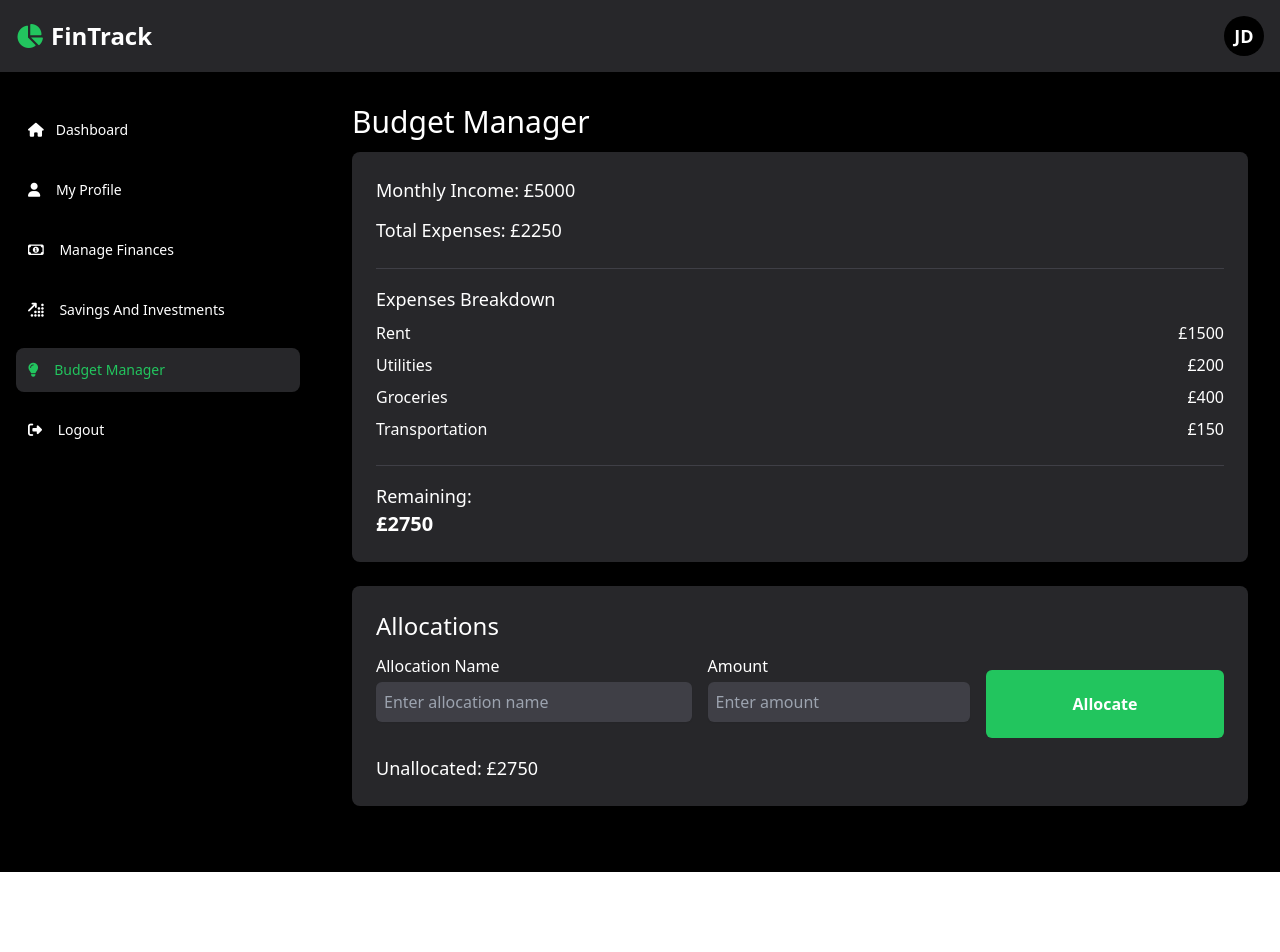
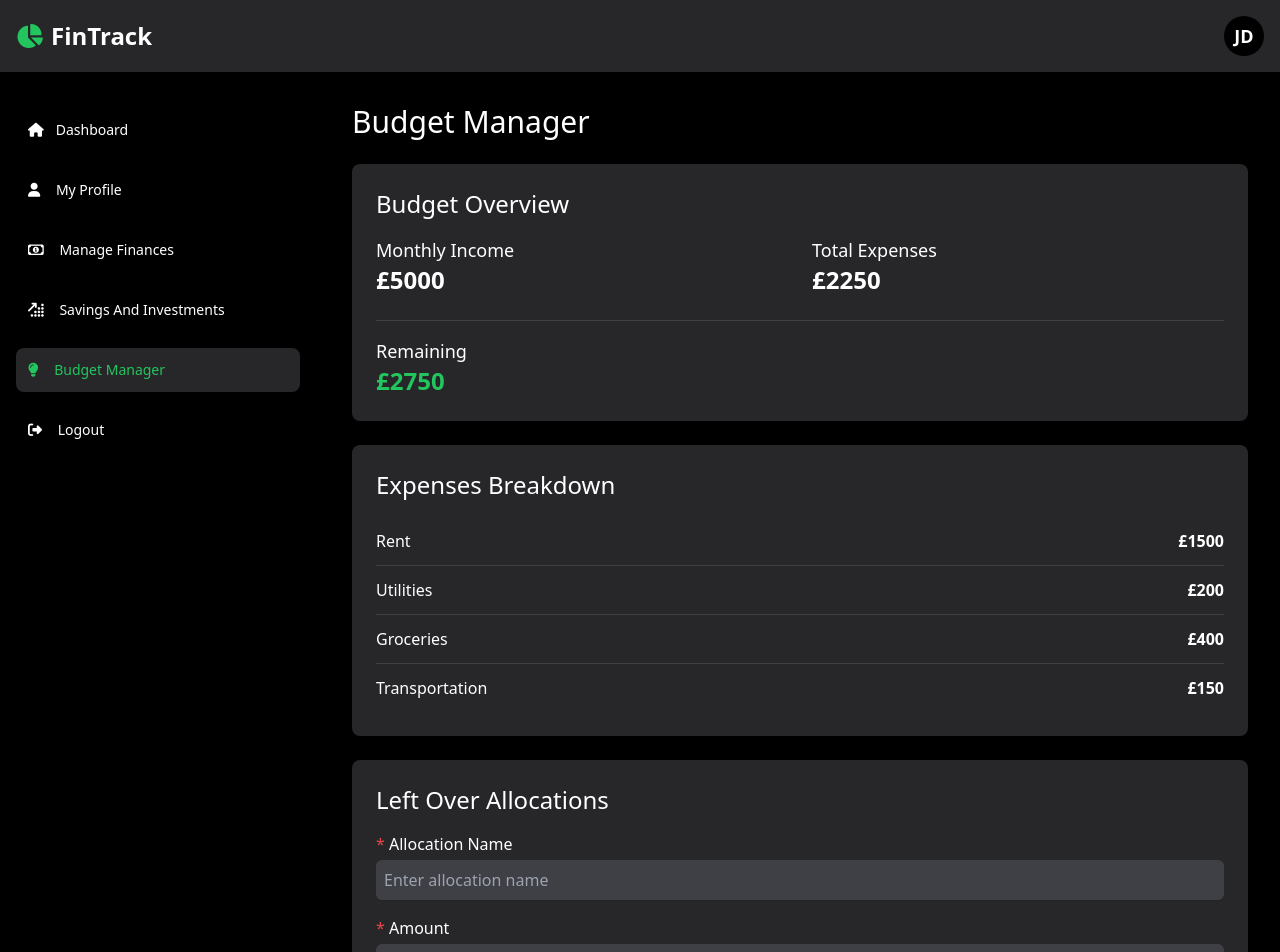
Before and after one commit to owensanders/fintrack-frontend, a Vue app: page /budget-manager in a window 1280 px wide. Shown: the top 952 px of the page. Before the commit the page ends 872 px from the top, so only its background shows below. Built offline with nearby package versions, Linux system fonts and the light colour scheme.

Commit message:
Minor design changes for inputs and layouts

```diff
--- a/src/components/BudgetManager.vue
+++ b/src/components/BudgetManager.vue
@@ -3,68 +3,78 @@
   <div class="flex">
     <SideBar />
     <div class="flex-grow p-8 bg-black text-white">
-      <h1 class="text-3xl mb-3">Budget Manager</h1>
+      <h1 class="text-3xl mb-6">Budget Manager</h1>
       <div class="bg-zinc-800 rounded-lg p-6">
-        <div class="mb-6">
-          <div class="mb-3">
-            <h2 class="text-lg">Monthly Income: £5000</h2>
+        <h2 class="text-2xl mb-4">Budget Overview</h2>
+        <div class="grid grid-cols-2 gap-6">
+          <div>
+            <h3 class="text-lg font-medium">Monthly Income</h3>
+            <p class="text-2xl font-semibold">£5000</p>
           </div>
           <div>
-            <h2 class="text-lg">Total Expenses: £2250</h2>
+            <h3 class="text-lg font-medium">Total Expenses</h3>
+            <p class="text-2xl font-semibold">£2250</p>
           </div>
         </div>
-
         <div class="border-t border-zinc-700 pt-4 mt-6">
-          <h2 class="text-lg mb-2">Expenses Breakdown</h2>
-          <ul class="space-y-2">
-            <li class="flex justify-between">
-              <span>Rent</span><span>£1500</span>
+          <h3 class="text-lg font-medium">Remaining</h3>
+          <p class="text-2xl font-bold text-green-500">£2750</p>
+        </div>
+      </div>
+      <div class="bg-zinc-800 rounded-lg p-6 mt-6">
+        <h2 class="text-2xl mb-4">Expenses Breakdown</h2>
+        <ul class="divide-y divide-zinc-700">
+          <li class="py-3 flex justify-between">
+            <span>Rent</span><span class="font-semibold">£1500</span>
           </li>
-            <li class="flex justify-between">
-              <span>Utilities</span><span>£200</span>
+          <li class="py-3 flex justify-between">
+            <span>Utilities</span><span class="font-semibold">£200</span>
           </li>
-            <li class="flex justify-between">
-              <span>Groceries</span><span>£400</span>
+          <li class="py-3 flex justify-between">
+            <span>Groceries</span><span class="font-semibold">£400</span>
           </li>
-            <li class="flex justify-between">
-              <span>Transportation</span><span>£150</span>
+          <li class="py-3 flex justify-between">
+            <span>Transportation</span><span class="font-semibold">£150</span>
           </li>
         </ul>
       </div>
-
-        <div class="border-t border-zinc-700 mt-6 pt-4">
-          <h2 class="text-lg">Remaining:</h2>
-          <p class="text-xl font-semibold">£2750</p>
-        </div>
-      </div>
-
       <div class="bg-zinc-800 rounded-lg p-6 mt-6">
-        <h1 class="text-2xl mb-3">Allocations</h1>
-        <div class="flex space-x-4">
+        <h2 class="text-2xl mb-4">Left Over Allocations</h2>
+        <form @submit.prevent="allocateFunds" class="space-y-4">
+          <div>
             <Input
                 id="allocation-name"
                 v-model="allocationName"
                 label="Allocation Name"
                 type="text"
                 placeholder="Enter allocation name"
-              input-classes="p-2"
+                input-classes="p-2 w-full"
+                :is-required="true"
             />
+          </div>
+          <div>
             <Input
                 id="allocation-amount"
                 v-model="allocationAmount"
                 label="Amount"
                 type="number"
                 placeholder="Enter amount"
-              input-classes="p-2"
+                input-classes="p-2 w-full"
+                :is-required="true"
             />
+          </div>
+          <div>
             <button
-              class="w-1/3 bg-green-500 hover:bg-gray-800 transition text-white font-semibold rounded-md mt-4"
-              @click="allocateFunds">
-            Allocate
+                type="submit"
+                class="bg-green-500 hover:bg-green-600 transition text-white font-semibold rounded-md px-4 py-2 w-full sm:w-auto"
+            >
+              Allocate Funds
             </button>
           </div>
-        <div class="mt-4">
-          <h3 class="text-lg">Unallocated: £2750</h3>
+        </form>
+        <div class="mt-6">
+          <h3 class="text-lg font-medium">Unallocated</h3>
+          <p class="text-2xl font-semibold">£2750</p>
         </div>
       </div>
     </div>
--- a/src/components/ManageFinances.vue
+++ b/src/components/ManageFinances.vue
@@ -10,11 +10,12 @@
         <h1 class="text-2xl mb-3">Income</h1>
         <form>
           <Input
-              placeholder="Monthly Income (£)"
+              label="Monthly Income (£)"
               id="monthly-income"
               type="number"
               v-model="monthlyIncome"
               input-classes="p-3"
+              :is-required="true"
           />
           <button
               type="submit"
@@ -26,18 +27,20 @@
         <h1 class="text-2xl mb-3 mt-7">Expenses</h1>
         <form @submit.prevent="handleSaveExpense">
           <Input
-              placeholder="Expense Name"
+              label="Expense Name"
               id="name"
               type="text"
               v-model="newExpense.name"
               input-classes="p-3"
+              :is-required="true"
           />
           <Input
-              placeholder="Amount"
+              label="Amount"
               id="amount"
               type="number"
               v-model="newExpense.amount"
               input-classes="p-3"
+              :is-required="true"
           />
           <button
               type="submit"
--- a/src/components/Questions.vue
+++ /dev/null
@@ -1,90 +0,0 @@
-<template>
-  <div class="min-h-screen flex flex-col items-center justify-center">
-    <h1 class="text-4xl font-bold mt-4 md:mt-0">
-      FinTrack <i class="fa-solid fa-chart-pie"></i>
-    </h1>
-    <div
-      class="bg-zinc-800 shadow-md rounded-lg p-6 max-w-md mx-5 my-5 md:mx-auto md:w-full md:p-8"
-    >
-      <h2 class="text-2xl font-semibold mb-6 text-center">Finance Questions</h2>
-      <p class="text-center md:text-left">
-        To provide you with help and advice, we first need you to answer some
-        questions about your personal finances.
-      </p>
-      <form class="mt-5" @submit.prevent="handleSubmit">
-        <h2 class="text-xl font-semibold text-center mb-2">Income</h2>
-        <Input
-          label="Monthly Income (£)"
-          id="monthly-income"
-          v-model="monthlyIncome"
-          type="number"
-        />
-        <div class="mt-5">
-          <h2 class="text-xl font-semibold text-center mb-2">Expenses</h2>
-          <Input
-            label="Expense Name"
-            id="expense-name"
-            v-model="newExpenseName"
-            type="text"
-          />
-          <Input
-            label="Expense Amount (£)"
-            id="expense-amount"
-            v-model="newExpenseAmount"
-            type="number"
-          />
-          <button
-            type="button"
-            @click="addExpense"
-            class="mt-3 w-full flex items-center justify-center py-2 px-4 bg-green-500 hover:bg-gray-700 text-white font-semibold rounded-md shadow transition duration-150"
-          >
-            <i class="fa-solid fa-plus mr-2"></i> Add Expense
-          </button>
-        </div>
-        <ul class="mt-3">
-          <li
-            v-for="(expense, index) in expenses"
-            :key="index"
-            class="flex justify-between text-white"
-          >
-            <span>{{ expense.name }}</span>
-            <span>£{{ expense.amount }}</span>
-          </li>
-        </ul>
-        <button
-          type="submit"
-          class="w-full py-2 px-4 bg-green-500 hover:bg-gray-700 text-white font-semibold rounded-md shadow transition duration-150 mt-3"
-        >
-          Submit
-        </button>
-      </form>
-    </div>
-  </div>
-</template>
-
-<script setup lang="ts">
-import { ref } from "vue";
-import Input from "./ui/Input.vue";
-import { Expense } from "@/interfaces/Expense";
-
-const monthlyIncome = ref<number | null>(null);
-const newExpenseName = ref<string>("");
-const newExpenseAmount = ref<number | null>(null);
-const expenses = ref<Expense[]>([]);
-
-const addExpense = () => {
-  if (newExpenseName.value.trim() !== "" && newExpenseAmount.value !== null) {
-    expenses.value.push({
-      name: newExpenseName.value,
-      amount: newExpenseAmount.value,
-    });
-    newExpenseName.value = "";
-    newExpenseAmount.value = null;
-  }
-};
-
-const handleSubmit = () => {
-  console.log(`Monthly Income: £${monthlyIncome.value}`);
-  console.log("Expenses: ", expenses.value);
-};
-</script>
--- a/src/components/ui/Input.vue
+++ b/src/components/ui/Input.vue
@@ -1,14 +1,13 @@
 <template>
   <div class="mb-4">
     <label :for="id" class="font-medium">
-      {{ label }} <span v-if="isRequired" class="text-red-500">*</span>
+      <span v-if="isRequired" class="text-red-500">* </span>{{ label }}
     </label>
     <input
         :type="type"
         :id="id"
         :value="modelValue"
         @input="updateValue"
-        required
         :class="['mt-1', 'w-full', 'border-gray-600', 'bg-zinc-700', 'text-white', 'rounded-md', 'shadow-sm', 'p-1', inputClasses]"
         :placeholder="placeholder"
     />
--- a/src/router/index.ts
+++ b/src/router/index.ts
@@ -1,7 +1,6 @@
 import { createRouter, createWebHistory } from "vue-router";
 import Login from "@/components/auth/Login.vue";
 import Register from "@/components/auth/Register.vue";
-import Questions from "@/components/Questions.vue";
 import Dashboard from "@/components/Dashboard.vue";
 import MyProfile from "@/components/MyProfile.vue";
 import ManageFinances from "@/components/ManageFinances.vue";
@@ -23,11 +22,6 @@ const routes = [
     path: "/register",
     name: "Register",
     component: Register,
-  },
-  {
-    path: "/questions",
-    name: "questions",
-    component: Questions,
   },
   {
     path: "/dashboard",
```
Lines whose indentation alone changed are shown as unchanged.
